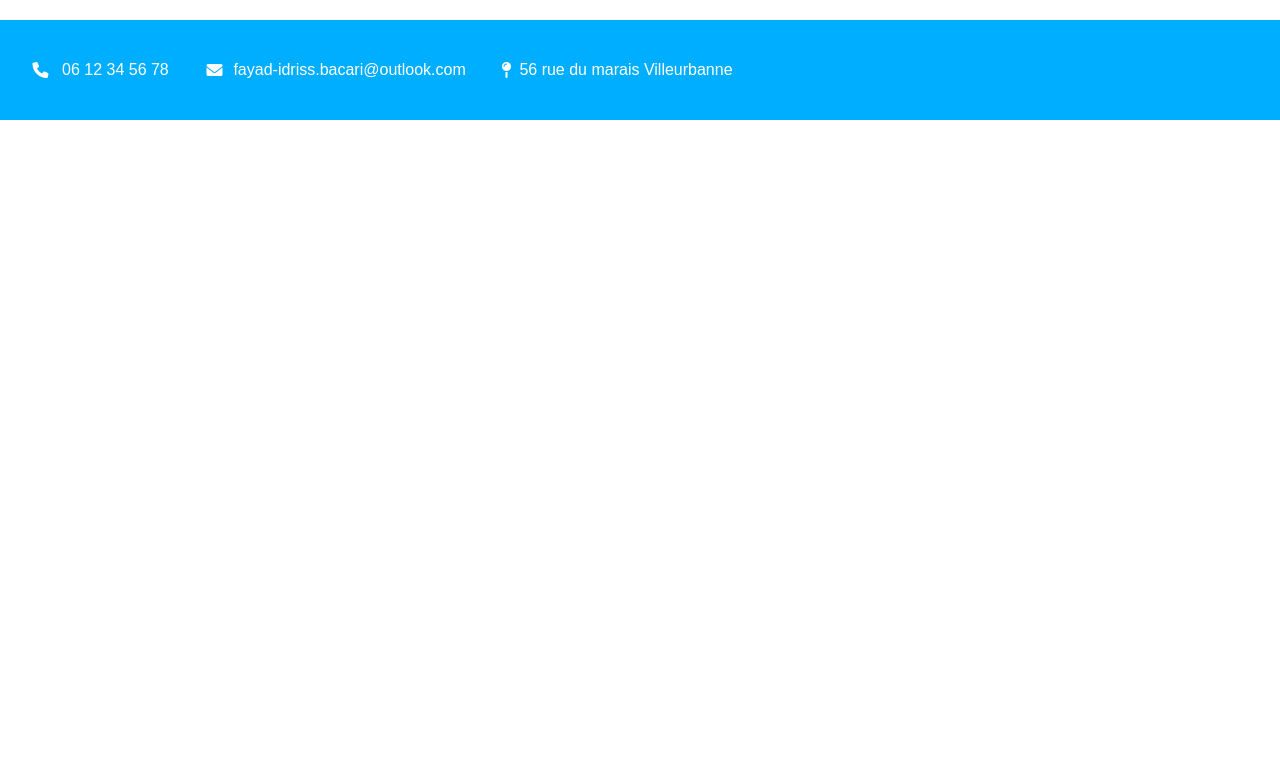
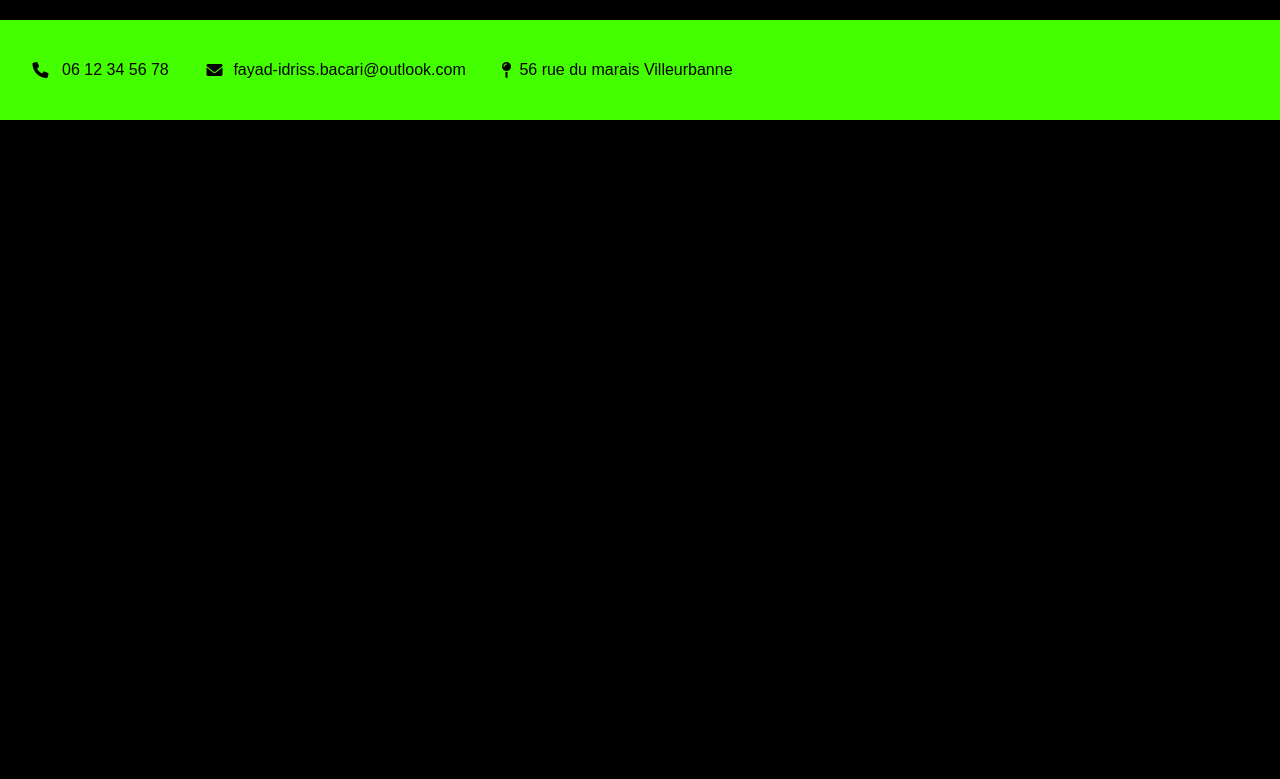
Before and after one commit to FayadIdriss/MonsterStore, a PHP site: page / in a window 1280 px wide. Shown: the top 779 px of the page. Run offline with PHP 8.4, Linux system fonts and the light colour scheme; some web fonts are replaced.

Commit message:
end of header

```diff
--- a/style.css
+++ b/style.css
@@ -9,9 +9,12 @@
 
 /* BANNER */
 
+body{
+    background-color: black;
+}
+
 
 .div-body{
-    background-color: white;
     height: 760px;
     width: 100%;
 }
@@ -19,7 +22,7 @@
 .banner{
     height: 100px;
     width: 100%;
-    background-color: rgb(0, 174, 255);
+    background-color: rgb(68, 255, 0);
     margin-top: 20px;
     display: flex;
 }
@@ -54,9 +57,9 @@
 .banner_p{
     font-family: 'Host Grotesk', sans-serif;
     font-weight: 400;
-    color: white;
+    color: black;
 }
 
 .fa-solid{
-    color: white;
+    color: black;
 }
```
